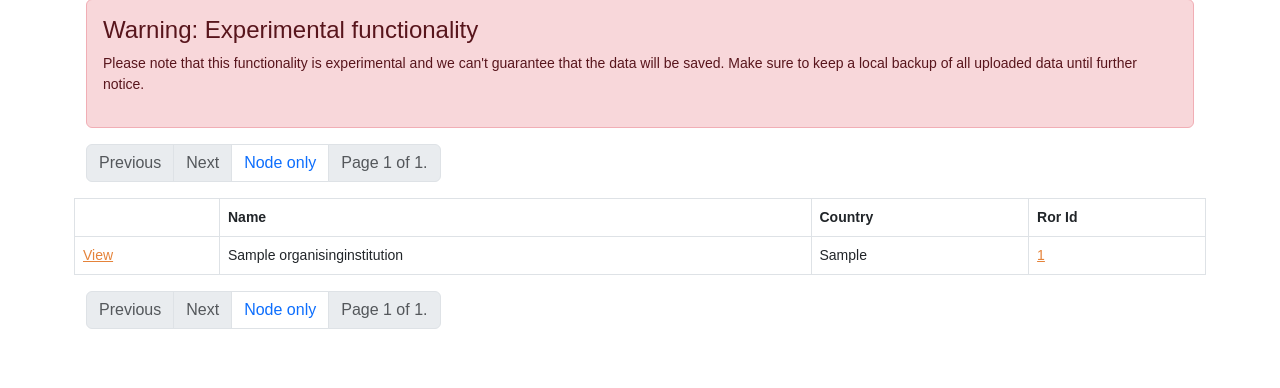
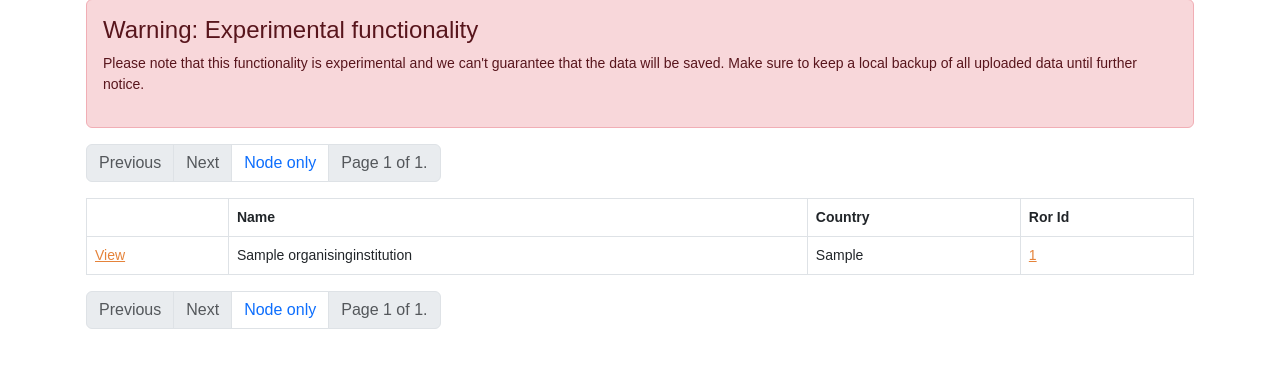
Before and after one commit to elixir-europe-training/Training-Metrics-Database, a Django app: page /institution/list in a window 1280 px wide. Shown: the part 193-581 px from the top of the page. Run offline with Django 4.2, Linux system fonts and the light colour scheme; a user stored in the database is signed in; tables that the repository leaves empty hold one stand-in row (values such as "Sample post"); parts of the project's set-up code (start-up, migrations or seed data) failed here and were passed over; some libraries are stand-ins or nearby versions; some web fonts are replaced.

Commit message:
fix: improve layout consistency for list views

```diff
--- a/app/metrics/templates/metrics/model-list.html
+++ b/app/metrics/templates/metrics/model-list.html
@@ -3,7 +3,6 @@
     <h1>{{title}}</h1>
     {% include 'common/tabs.html' %}
     {% include 'metrics/data-warning.html' %}
-    <div class="mb-3 row">
     <nav aria-label="Page navigation">
         <ul class="pagination">
             <li class="page-item {% if not page_obj.has_previous %}disabled{% endif %}"><a class="page-link" {% if page_obj.has_previous %}href="?page={{ page_obj.previous_page_number }}{% if node_only %}&node_only{% endif %}&page_size={{ page_size }}"{% endif %}>Previous</a></li>
@@ -35,5 +34,4 @@
             <li class="page-item disabled"><span class="page-link">Page {{ page_obj.number }} of {{ page_obj.paginator.num_pages }}.</span></li>
         </ul>
     </nav>
-    </div>
 {% endblock %}
```
Lines whose indentation alone changed are shown as unchanged.
